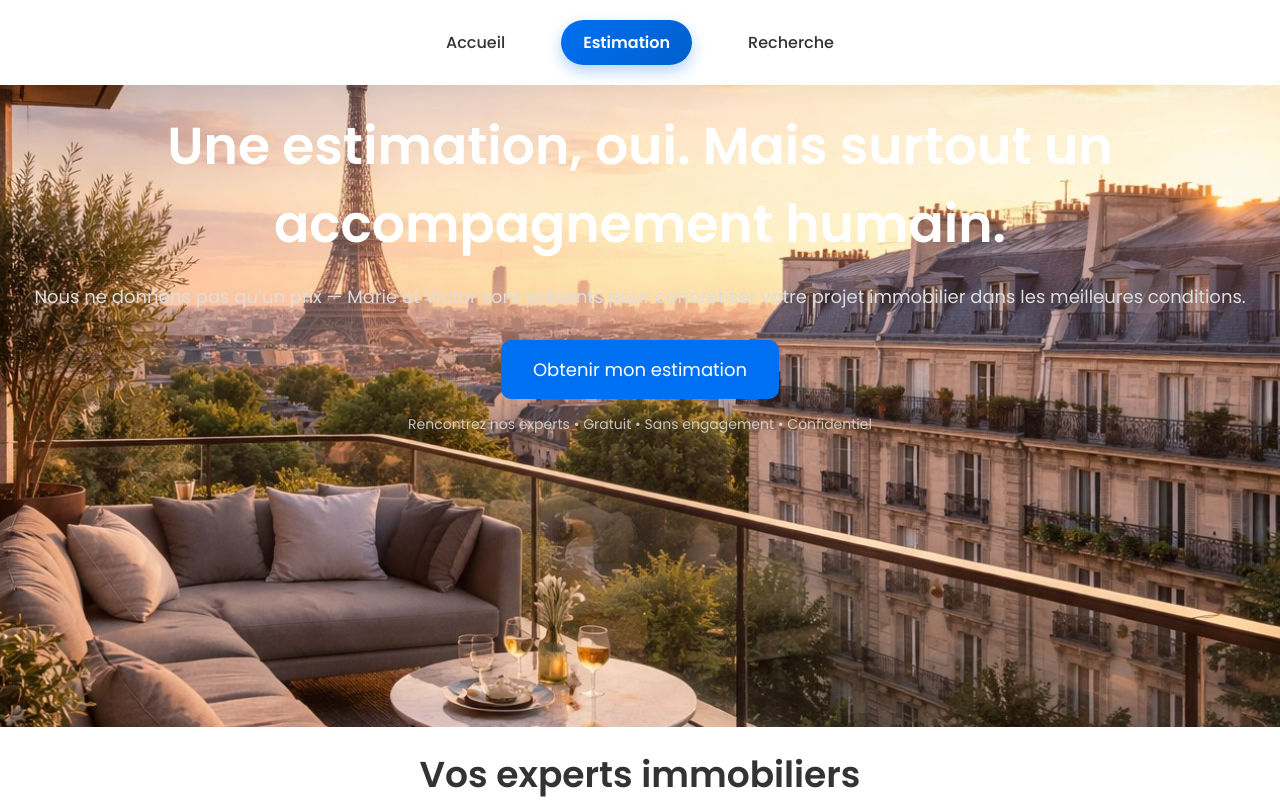
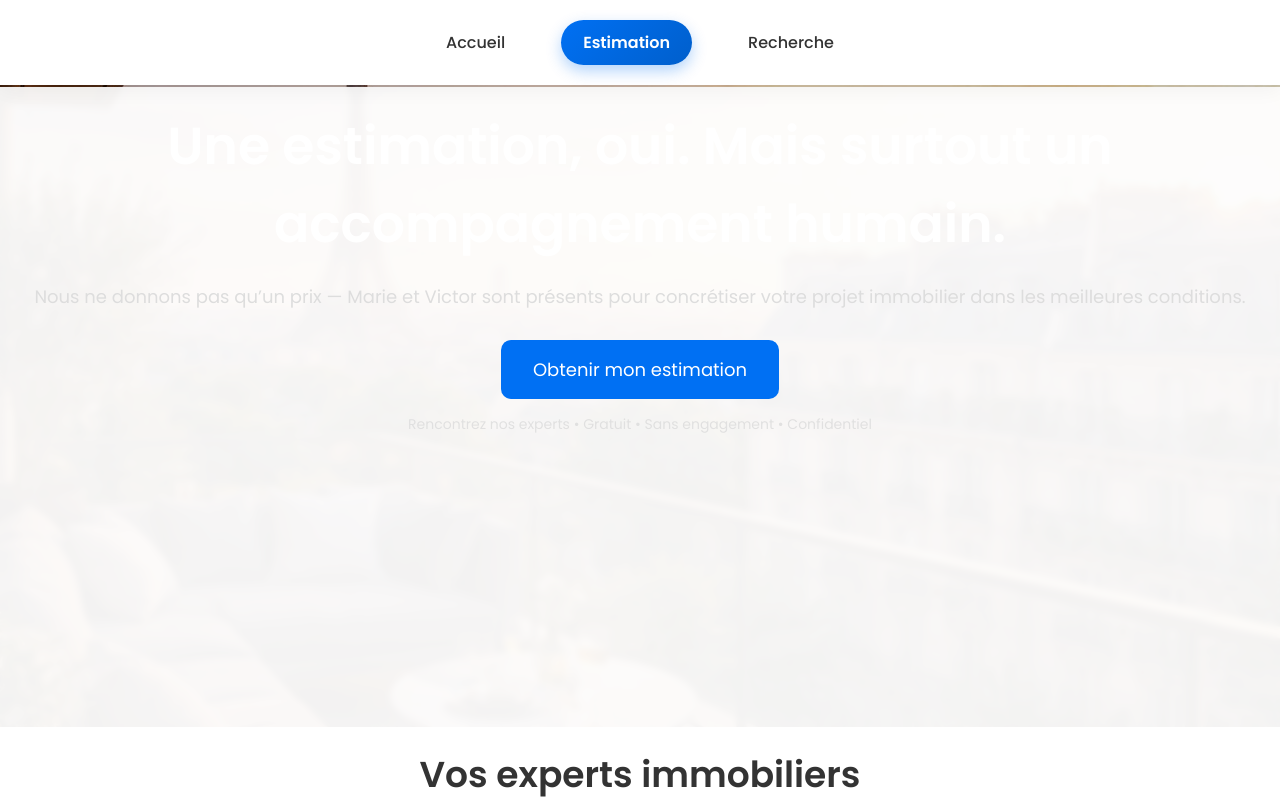
Before and after one commit to Juju-kpi/estimation_immo, a Next.js app: page / in a window 1280 px wide. Shown: the top 800 px of the page. Built offline with nearby package versions, Linux system fonts and the light colour scheme.

Commit message:
Update globals.css

```diff
--- a/app/globals.css
+++ b/app/globals.css
@@ -3,10 +3,17 @@ body {
   font-family: Arial, sans-serif;
 
   color: #111;
-  background: url('/test_appart.jpeg') no-repeat center center fixed;
+  background: url('/test_appart.jpeg') no-repeat center 10px fixed;
   background-size: cover;
 }
 
+body::before {
+  content: "";
+  position: fixed;
+  inset: 0;
+  background: rgba(0,0,0,0.2);
+  z-index: -1;
+}
 input,
 textarea,
 button {
@@ -141,39 +148,9 @@ body {
   min-height: 80vh; /* garde une hauteur correcte */
   overflow: hidden;
   margin-top: 2px;
-}
-
-.hero-bg {
-  position: absolute;
-  inset: 0;
-  object-fit: cover; /* cover pour remplir, mais pas étirer si les images sont grandes */
-  object-position: center;
-  opacity: 0;
-  transition: opacity 1s ease-in-out;
-  z-index: 0;
-  .hero-bg {
-  width: 100%;
-  height: 100%;
-  max-width: none;
-  max-height: none;
-}
-}
-
-.hero-bg.active {
-  opacity: 1;
-  z-index: 1;
-}
-
-.hero-overlay {
-  position: absolute;
-  inset: 0;
-  z-index: 2;
-  pointer-events: none; /* le clic passe à travers */
-  background: linear-gradient(
-    to bottom,
-    rgba(0,0,0,0.15),
-    rgba(0,0,0,0.25)
-  );
+  background: rgba(255, 255, 255, 0.95);
+  backdrop-filter: blur(3px);
+  text-align: center;
 }
 
 .hero-content {
```
